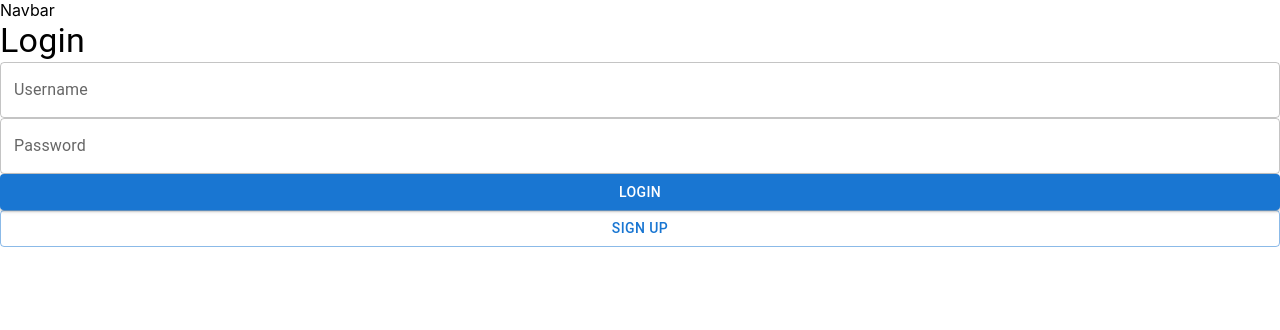
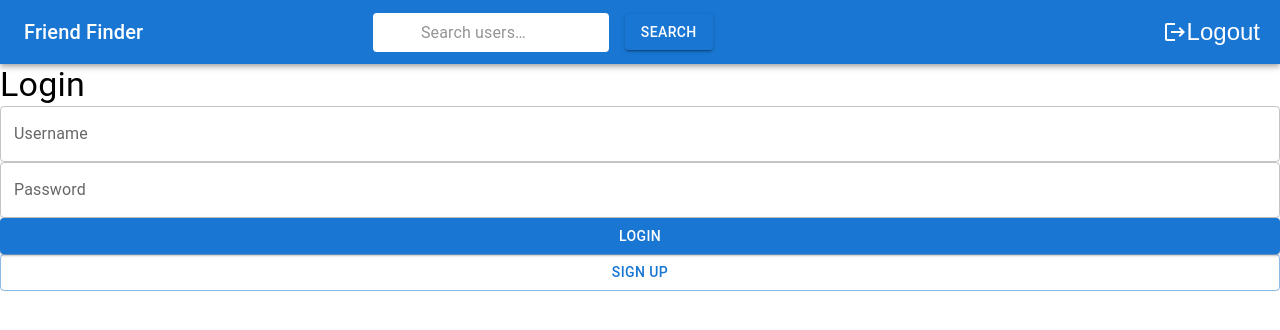
Before and after one commit to anand-1Abhishek/frenzy-assignment, a React (Create React App) app in the folder client/: page /login in a window 1280 px wide. Shown: the top 330 px of the page. Built offline with nearby package versions, Linux system fonts and the light colour scheme; sample sign-in values are in the browser's storage.

Commit message:
Added Navbar and search option

```diff
--- a/client/src/components/Navbar.js
+++ b/client/src/components/Navbar.js
@@ -1,9 +1,222 @@
-import React from 'react'
+import React, { useState } from "react";
+import {
+  AppBar,
+  Toolbar,
+  IconButton,
+  InputBase,
+  Button,
+  Typography,
+  List,
+  ListItem,
+  ListItemText,
+  ListItemSecondaryAction,
+} from "@mui/material";
+import {
+  Search as SearchIcon,
+  Logout as LogoutIcon,
+} from "@mui/icons-material";
+import { useNavigate } from "react-router-dom";
+import axios from "axios";
+import { styled } from "@mui/material/styles";
+
+const Search = styled("div")(({ theme }) => ({
+  position: "relative",
+  borderRadius: theme.shape.borderRadius,
+  backgroundColor: theme.palette.common.white,
+  "&:hover": {
+    backgroundColor: theme.palette.common.white,
+  },
+  marginRight: theme.spacing(2),
+  width: "100%",
+  [theme.breakpoints.up("sm")]: {
+    marginLeft: theme.spacing(3),
+    width: "auto",
+  },
+}));
+
+const SearchIconWrapper = styled("div")(({ theme }) => ({
+  padding: theme.spacing(0, 2),
+  height: "100%",
+  position: "absolute",
+  pointerEvents: "none",
+  display: "flex",
+  alignItems: "center",
+  justifyContent: "center",
+}));
+
+const StyledInputBase = styled(InputBase)(({ theme }) => ({
+  color: "black",
+  "& .MuiInputBase-input": {
+    padding: theme.spacing(1, 1, 1, 0),
+    paddingLeft: `calc(1em + ${theme.spacing(4)})`,
+    transition: theme.transitions.create("width"),
+    width: "100%",
+    [theme.breakpoints.up("md")]: {
+      width: "20ch",
+    },
+  },
+}));
 
 const Navbar = () => {
+  const [searchQuery, setSearchQuery] = useState("");
+  const [searchResults, setSearchResults] = useState([]);
+  const [showResults, setShowResults] = useState(false);
+  const navigate = useNavigate();
+  const token = localStorage.getItem("token");
+
+  const handleLogout = () => {
+    localStorage.removeItem("token");
+    navigate("/login");
+  };
+
+  const handleSearch = async (e) => {
+    e.preventDefault();
+    if (searchQuery.trim()) {
+      try {
+        const headers = {
+          headers: {
+            "x-auth-token": token,
+          },
+        };
+        const response = await axios.get(
+          `http://localhost:3001/api/auth/user-search?username_id=${searchQuery}`,
+          headers
+        );
+        setSearchResults(response.data);
+        setShowResults(true);
+      } catch (error) {
+        console.error("Search failed", error.response?.data || error.message);
+      }
+    }
+  };
+
+  const handleSearchChange = (e) => {
+    setSearchQuery(e.target.value);
+    if (e.target.value === "") {
+      setShowResults(false);
+    }
+  };
+
+  const handleResultClick = (userId) => {
+    navigate(`/profile/${userId}`);
+    setShowResults(false);
+  };
+
+  const handleFriendFinderClick = () => {
+    if (token) {
+      navigate("/dashboard");
+    } else {
+      navigate("/login");
+    }
+  };
+
   return (
-    <div>Navbar</div>
-  )
-}
+    <AppBar position="static" className="bg-blue-600">
+      <Toolbar
+        style={{
+          display: "flex",
+          justifyContent: "space-between",
+          alignItems: "center",
+        }}
+      >
+        {/* Brand Name or Logo */}
+        <Typography
+          variant="h6"
+          noWrap
+          className="text-white"
+          onClick={handleFriendFinderClick}
+          style={{ cursor: "pointer" }}
+        >
+          Friend Finder
+        </Typography>
 
-export default Navbar
+        {/* Search Bar */}
+        {token && (
+          <div
+            style={{ flexGrow: 1, display: "flex", justifyContent: "center" }}
+          >
+            <form
+              onSubmit={handleSearch}
+              style={{
+                display: "flex",
+                alignItems: "center",
+                width: "100%",
+                maxWidth: "600px",
+              }}
+            >
+              <Search>
+                <SearchIconWrapper>
+                  <SearchIcon />
+                </SearchIconWrapper>
+                <StyledInputBase
+                  placeholder="Search users…"
+                  inputProps={{ "aria-label": "search" }}
+                  value={searchQuery}
+                  onChange={handleSearchChange}
+                />
+              </Search>
+              <Button
+                type="submit"
+                variant="contained"
+                className="bg-blue-500 text-white hover:bg-blue-700"
+              >
+                Search
+              </Button>
+            </form>
+
+
+            {showResults && searchResults.length > 0 && (
+              <List
+                style={{
+                  position: "absolute",
+                  top: "100%",
+                  left: 0,
+                  right: 0,
+                  backgroundColor: "white",
+                  zIndex: 1,
+                  border: "1px solid #ddd",
+                  maxHeight: "200px",
+                  overflowY: "auto",
+                }}
+              >
+                {searchResults.map((user) => (
+                  <ListItem
+                    key={user._id}
+                    button
+                    onClick={() => handleResultClick(user._id)}
+                    style={{ color: "black" }}
+                  >
+                    <ListItemText
+                      primary={user.username}
+                      style={{ color: "black" }}
+                    />{" "}
+
+                    <ListItemSecondaryAction>
+                      <Button
+                        variant="contained"
+                        color="primary"
+                        onClick={() => handleResultClick(user._id)}
+                      >
+                        View Profile
+                      </Button>
+                    </ListItemSecondaryAction>
+                  </ListItem>
+                ))}
+              </List>
+            )}
+          </div>
+        )}
+
+
+        {token && (
+          <IconButton edge="end" color="inherit" onClick={handleLogout}>
+            <LogoutIcon />
+            <span className="ml-2">Logout</span>
+          </IconButton>
+        )}
+      </Toolbar>
+    </AppBar>
+  );
+};
+
+export default Navbar;
```
